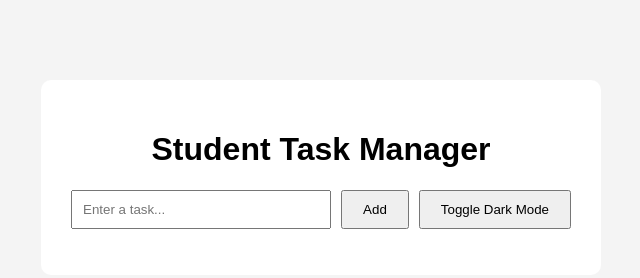
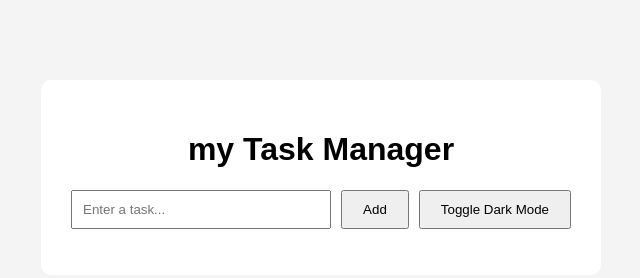
Before and after one commit to PeswikaBavagni-30/studenttaskmanager, a plain HTML site: page index.html in a window 1280 px wide. Shown: the whole page, without its empty margins (319-959 px from the left). Drawn offline with Linux system fonts and the light colour scheme.

```diff
--- a/index.html
+++ b/index.html
@@ -11,7 +11,7 @@
 
     <div class="container">
 
-        <h1>Student Task Manager</h1>
+        <h1>my Task Manager</h1>
 
         <div class="task-input">
             <input
```
